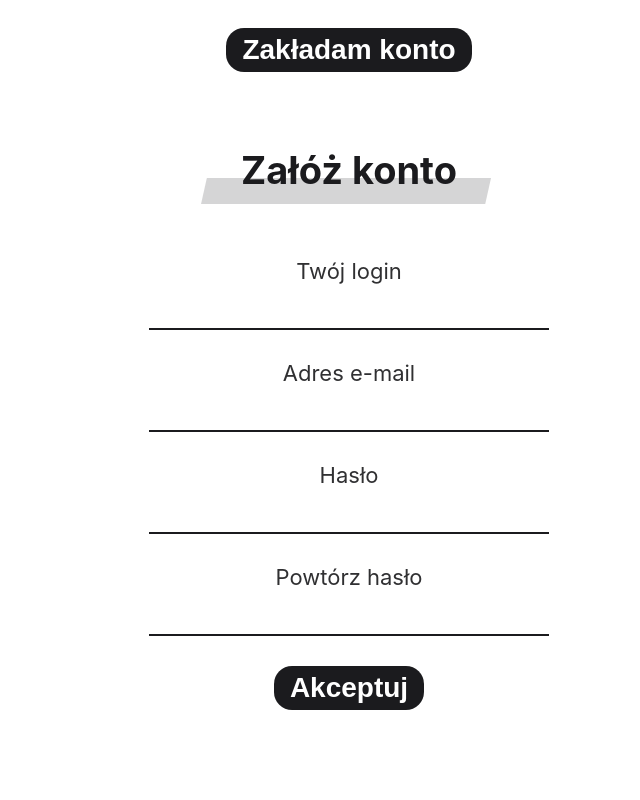
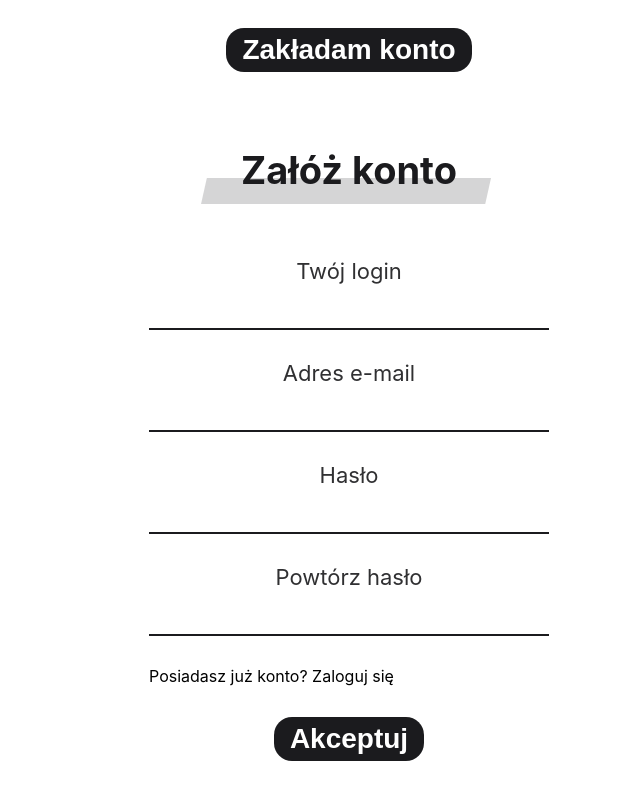
Before and after one commit to MagicianPL/PayBud, a React (Create React App) app: page / in a window 1280 px wide. Shown: the part 1680-2480 px from the top of the page, without its empty margins (291-931 px from the left). Built offline with nearby package versions, Linux system fonts and the light colour scheme.

Commit message:
Link on SignUp

```diff
--- a/package.json
+++ b/package.json
@@ -17,6 +17,7 @@
     "react-icons": "^4.3.1",
     "react-intersection-observer": "^9.1.0",
     "react-router": "^6.3.0",
+    "react-router-dom": "^6.3.0",
     "react-scripts": "5.0.1",
     "react-visibility-sensor-v2": "^1.0.0",
     "styled-components": "^5.3.5",
--- a/src/pages/SignUpForm/SignUpForm.tsx
+++ b/src/pages/SignUpForm/SignUpForm.tsx
@@ -1,4 +1,5 @@
 import React from 'react';
+import { Link } from 'react-router-dom';
 
 import StyledViewWrapper from '../../components/StyledViewWrapper/StyledViewWrapper';
 import StyledWrapper from './StyledWrapper';
@@ -16,6 +17,7 @@ const SignUpForm = () => {
                     <Input id="email" label="Adres e-mail" type="email" pulsate />
                     <Input id="password" label="Hasło" type="password" pulsate />
                     <Input id="repeatedPassword" label="Powtórz hasło" type="password" pulsate />
+                    <a href="/">Posiadasz już konto? Zaloguj się</a>
                     <StyledButton>Akceptuj</StyledButton>
                 </form>
             </StyledWrapper>
--- a/src/pages/SignUpForm/StyledWrapper.tsx
+++ b/src/pages/SignUpForm/StyledWrapper.tsx
@@ -5,6 +5,21 @@ const StyledWrapper = styled.div`
         width: 100%;
         max-width: 400px;
         margin: 0 auto;
+
+        a {
+            color: inherit;
+            display: block;
+            text-decoration: none;
+            text-align: left;
+            margin: 0 auto 30px 0;
+            width: max-content;
+            border-bottom: 1px solid transparent;
+            transition: all 0.3s;
+
+            &:hover {
+                border-bottom: 1px solid ${({theme}) => theme.colors.secondary};
+            }
+        }
     }
 `;
 
```
Also changed, not shown: 1 other file (tests, documents, lock files or other folders).
